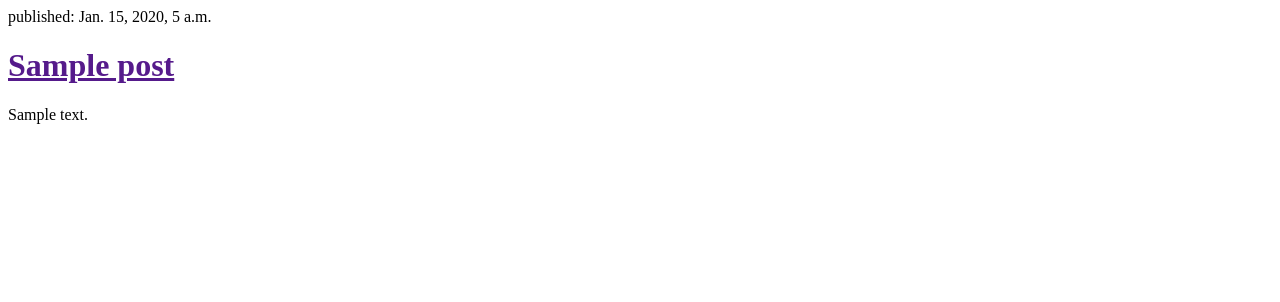
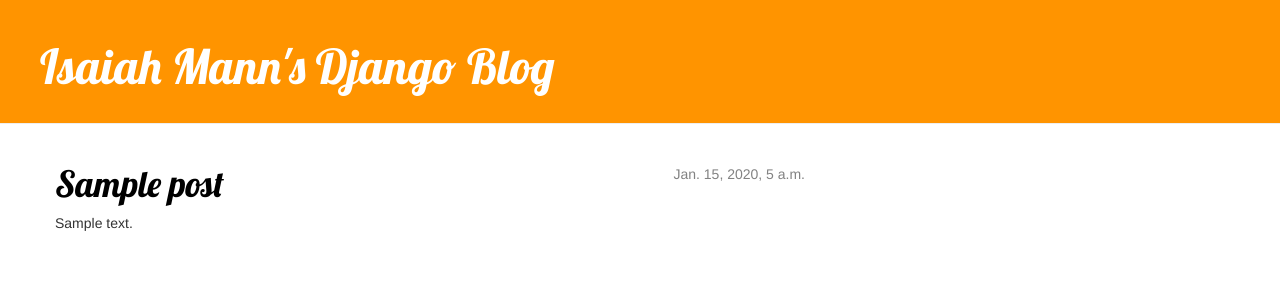
Before and after one commit to imann24/hello_world-django, a Django app: template blog/templates/blog/post_list.html in a window 1280 px wide. Shown: the top 302 px of the page. Run offline with Django 3.2, Linux system fonts and the light colour scheme; the template is opened without the code that fills it: values that come from a table or form of the project are taken from there, others are empty; tables that the repository leaves empty hold one stand-in row (values such as "Sample post"); some libraries are stand-ins or nearby versions.

Commit message:
Post display with css

```diff
--- /dev/null
+++ b/blog/static/css/blog.css
@@ -0,0 +1,47 @@
+.page-header {
+    background-color: #ff9400;
+    margin-top: 0;
+    padding: 20px 20px 20px 40px;
+}
+
+.page-header h1, .page-header h1 a, .page-header h1 a:visited, .page-header h1 a:active {
+    color: #ffffff;
+    font-size: 36pt;
+    text-decoration: none;
+}
+
+.content {
+    margin-left: 40px;
+}
+
+h1, h2, h3, h4 {
+    font-family: 'Lobster', cursive;
+}
+
+.date {
+    float: right;
+    color: #828282;
+}
+
+.save {
+    float: right;
+}
+
+.post-form textarea, .post-form input {
+    width: 100%;
+}
+
+.top-menu, .top-menu:hover, .top-menu:visited {
+    color: #ffffff;
+    float: right;
+    font-size: 26pt;
+    margin-right: 20px;
+}
+
+.post {
+    margin-bottom: 70px;
+}
+
+.post h1 a, .post h1 a:visited {
+    color: #000000;
+}
--- /dev/null
+++ b/blog/templates/blog/base.html
@@ -0,0 +1,29 @@
+{% load staticfiles %}
+
+<html>
+    <head>
+
+        <title>Isaiah Mann's Python Django Blog</title>
+
+        <link href="http://fonts.googleapis.com/css?family=Lobster&subset=latin,latin-ext" rel="stylesheet" type="text/css">
+        <link rel="stylesheet" href="//maxcdn.bootstrapcdn.com/bootstrap/3.2.0/css/bootstrap.min.css">
+        <link rel="stylesheet" href="//maxcdn.bootstrapcdn.com/bootstrap/3.2.0/css/bootstrap-theme.min.css">
+        <link rel="stylesheet" href="{% static 'css/blog.css' %}">
+
+    </head>
+    <body>
+        <div class="page-header">
+                <h1><a href="/">Isaiah Mann's Django Blog</a></h1>
+        </div>
+
+        <div class="content container">
+            <div class="row">
+                <div class="col-md-8">
+                    {% block content %}
+                    {% endblock %}
+                </div>
+            </div>
+        </div>
+
+    </body>
+</html>
--- a/blog/templates/blog/post_list.html
+++ b/blog/templates/blog/post_list.html
@@ -1,14 +1,13 @@
-<html>
-    <head>
-        <title>Isaiah Mann's Python Django Blog</title>
-    </head>
-    <body>
-        {% for post in posts %}
-            <div>
-                <p>published: {{ post.published_date }}</p>
-                <h1><a href="">{{ post.title }}</a></h1>
-                <p>{{ post.text|linebreaks }}</p>
+{% extends 'blog/base.html' %}
+
+{% block content %}
+    {% for post in posts %}
+        <div class="post">
+            <div class="date">
+                {{ post.published_date }}
             </div>
-        {% endfor %}
-    </body>
-</html>
+            <h1><a href="{% url 'post_detail' pk=post.pk %}">{{ post.title }}</a></h1>
+            <p>{{ post.text|linebreaks }}</p>
+        </div>
+    {% endfor %}
+{% endblock %}
--- a/blog/urls.py
+++ b/blog/urls.py
@@ -3,4 +3,6 @@
 
 urlpatterns = [
     url(r'^$', views.post_list, name='post_list'),
+    url(r'^post/(?P<pk>[0-9]+)/$', views.post_detail, name='post_detail'),
+
 ]
--- a/blog/views.py
+++ b/blog/views.py
@@ -1,9 +1,13 @@
-from django.shortcuts import render
 from django.utils import timezone
 from .models import Post
+from django.shortcuts import render, get_object_or_404
 
 # Create your views here.
 
 def post_list(request):
 	posts = Post.objects.filter(published_date__lte=timezone.now()).order_by('published_date')
 	return render(request, 'blog/post_list.html', {'posts' : posts})
+
+def post_detail(request, pk):
+	post = get_object_or_404(Post, pk=pk)
+	return render(request, 'blog/post_detail.html', {'post': post})
```
Also changed, not shown: blog/templates/blog/post_detail.html (added, +13 -0 lines).
